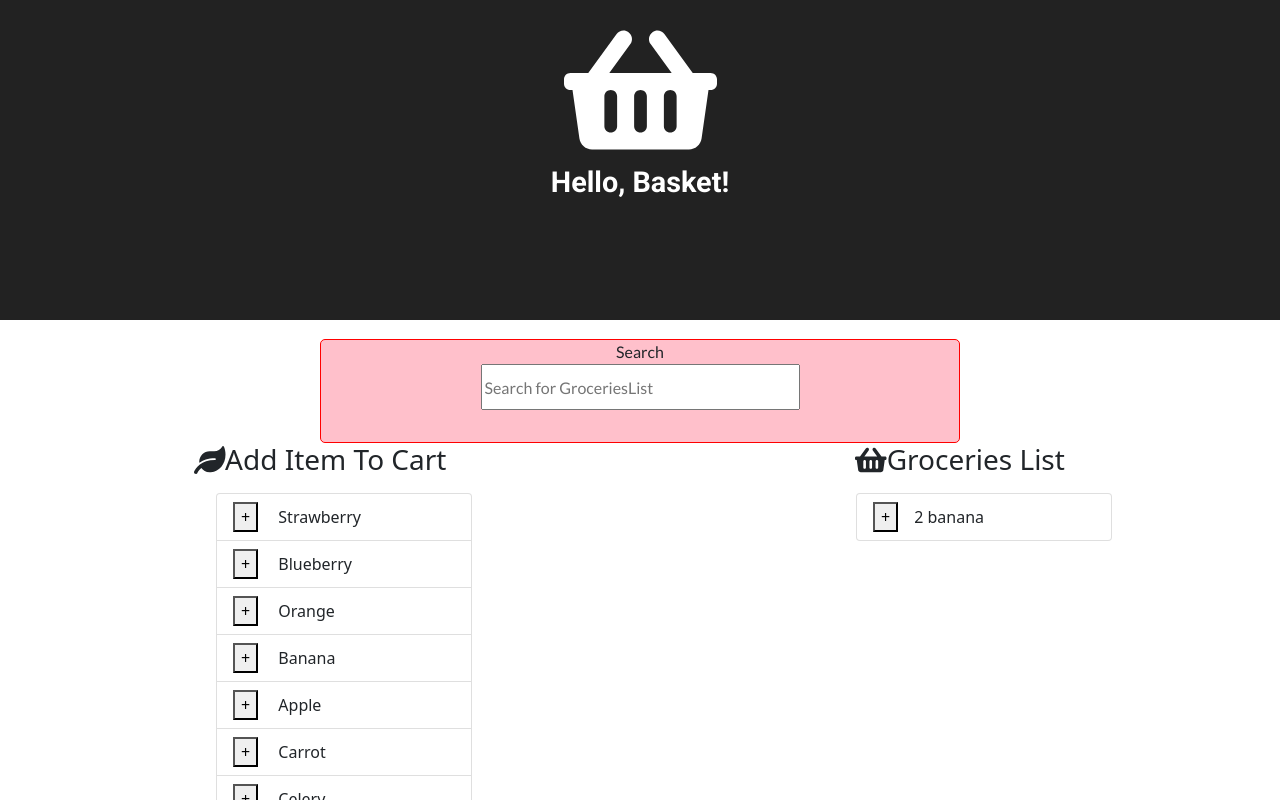
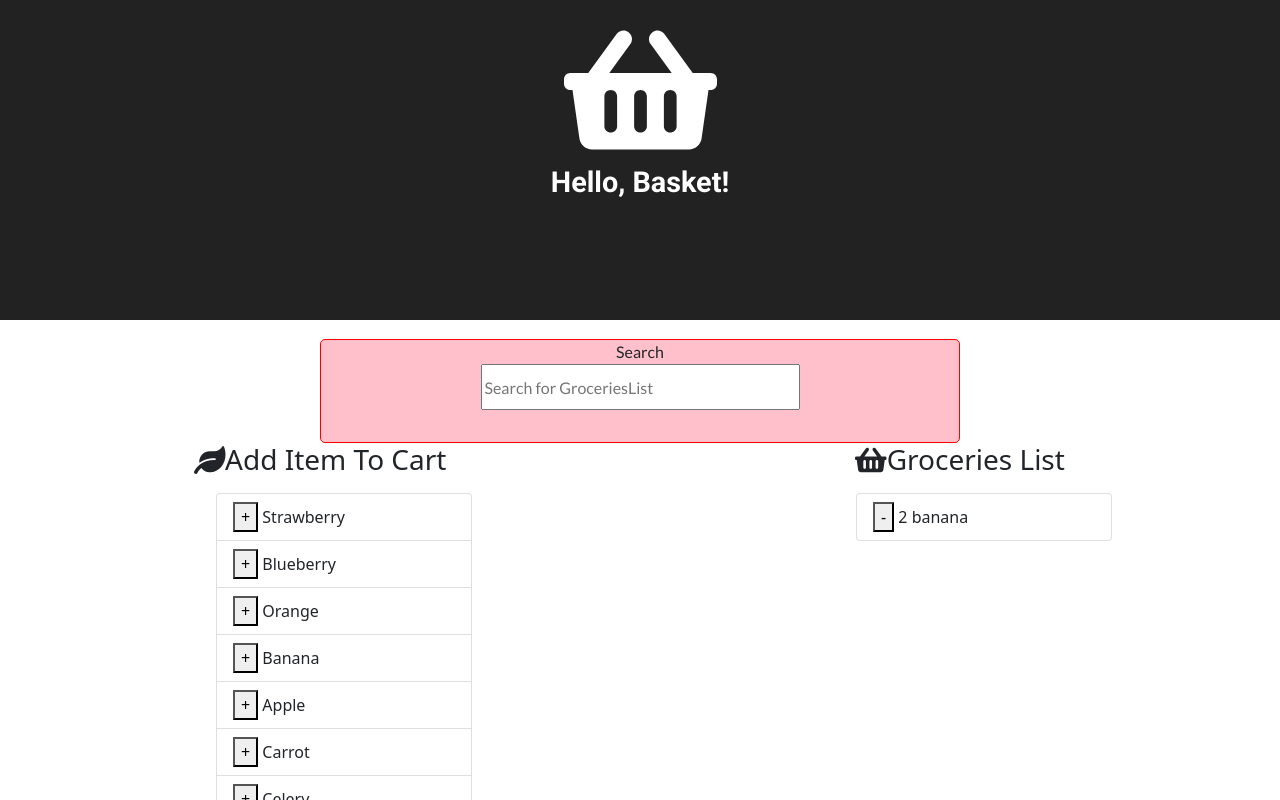
Before and after one commit to zivserphos/react-excersices, a React (Create React App) app: page / in a window 1280 px wide. Shown: the top 800 px of the page. Built offline with nearby package versions, Linux system fonts and the light colour scheme.

Commit message:
added remove one from cart option

```diff
--- a/src/components/main/Basket.js
+++ b/src/components/main/Basket.js
@@ -25,7 +25,8 @@ class Basket extends Component {
                 key={index}
                 item={obj.item}
                 quantity={obj.quantity}
-                add={this.props.add}
+                func={this.props.remove}
+                mathSign="-"
               />
             );
           })}
--- a/src/components/main/GroceriesList.js
+++ b/src/components/main/GroceriesList.js
@@ -23,10 +23,10 @@ class GroceriesList extends Component {
         <ul className={`list-group ${this.state.classItem || ""}`}>
           {this.state.items.map((item, index) => (
             <GrocerieItem
-              add={this.props.add}
+              func={this.props.add}
+              mathSign="+"
               key={index}
               item={item}
-              addOrRemoveOne={this.state.addOrRemoveOne}
             />
           ))}
         </ul>
@@ -38,24 +38,41 @@ class GroceriesList extends Component {
 class GrocerieItem extends Component {
   constructor(props) {
     super(props);
-    this.state = {
-      addOrRemoveOne: props.addOrRemoveOne || null,
-    };
+    this.state = {};
   }
   render() {
     return (
       <li className="list-group-item">
-        <button
+        <Button
+          func={this.props.func}
+          mathSign={this.props.mathSign}
+          item={this.props.item}
+        />
+        {/* <button
           className="button"
           onClick={() => this.props.add(this.props.item)}
         >
           {this.state.addOrRemoveOne ? "-" : "+"}
-        </button>
-        {this.props.quantity ? `${this.props.quantity}` : ""}
+        </button> */}
+        {this.props.quantity ? ` ${this.props.quantity}` : ""}
         {` ${this.props.item}`}
       </li>
     );
   }
 }
 
+class Button extends Component {
+  constructor(props) {
+    super();
+    this.state = {};
+  }
+  render() {
+    return (
+      <button onClick={() => this.props.func(this.props.item)}>
+        {this.props.mathSign}
+      </button>
+    );
+  }
+}
+
 export { GroceriesList, GrocerieItem };
--- a/src/components/main/main.js
+++ b/src/components/main/main.js
@@ -30,7 +30,6 @@ class Main extends Component {
     };
   }
   addOneToCart = (item) => {
-    console.log(item);
     let newBasket = [...this.state.basket];
     const itemIndex = this.state.basket.findIndex((obj) => obj.item === item);
     if (itemIndex >= 0) {
@@ -40,19 +39,23 @@ class Main extends Component {
         item: item,
         quantity: 1,
       });
-      console.log(newBasket);
     }
-    // itemIndex >= 0
-    //   ? (newBasket[itemIndex].quantity += 1)
-    // : newBasket.push({
-    //     item: item,
-    //     quantity: 1,
-    //   });
     this.setState({
       basket: newBasket,
     });
-    //console.log(newBasket);
-    //return newBasket;
+  };
+
+  removeOneFromCart = (item) => {
+    let newBasket = [...this.state.basket];
+    const itemIndex = this.state.basket.findIndex((obj) => obj.item === item);
+    if (newBasket[itemIndex].quantity > 1) {
+      newBasket[itemIndex].quantity -= 1;
+    } else {
+      newBasket.splice(itemIndex, 1);
+    }
+    this.setState({
+      basket: newBasket,
+    });
   };
 
   render() {
@@ -64,7 +67,7 @@ class Main extends Component {
         </div>
         <div id="GroceriesListShopping">
           <GroceriesList items={this.state.items} add={this.addOneToCart} />
-          <Basket basket={this.state.basket} />
+          <Basket basket={this.state.basket} remove={this.removeOneFromCart} />
         </div>
       </div>
     );
```
Also changed, not shown: src/components/main/AddItem.js (deleted, +0 -21 lines).
